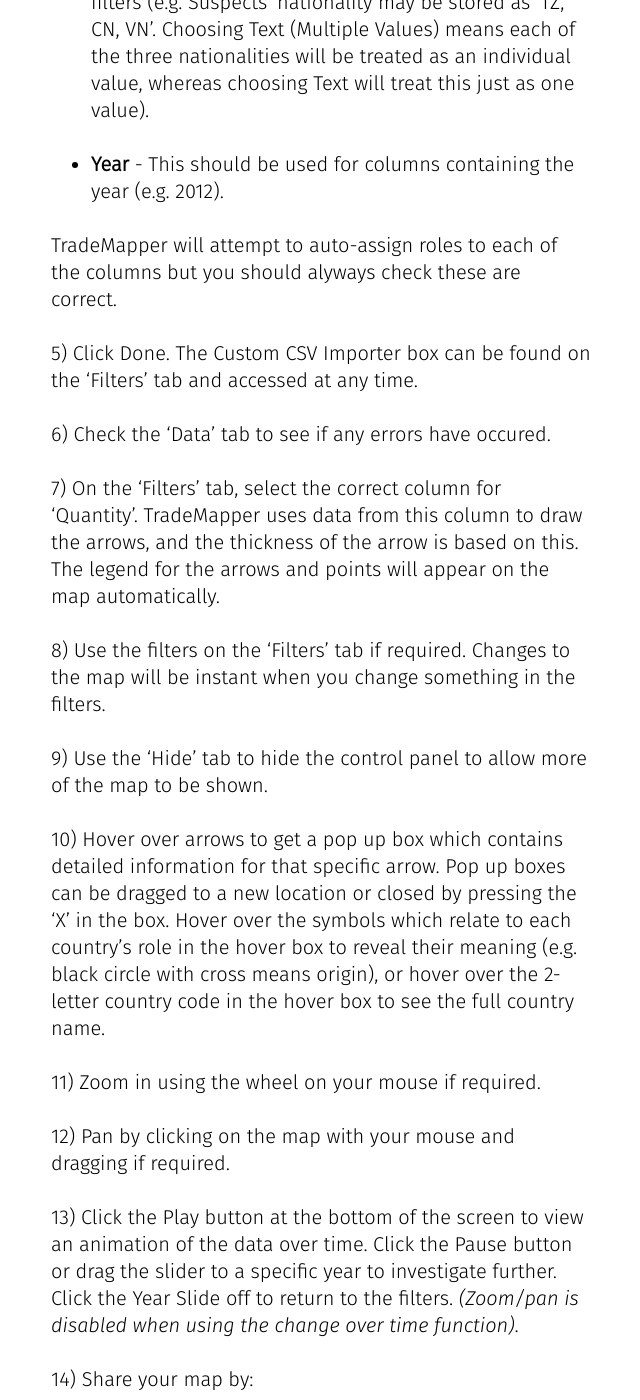
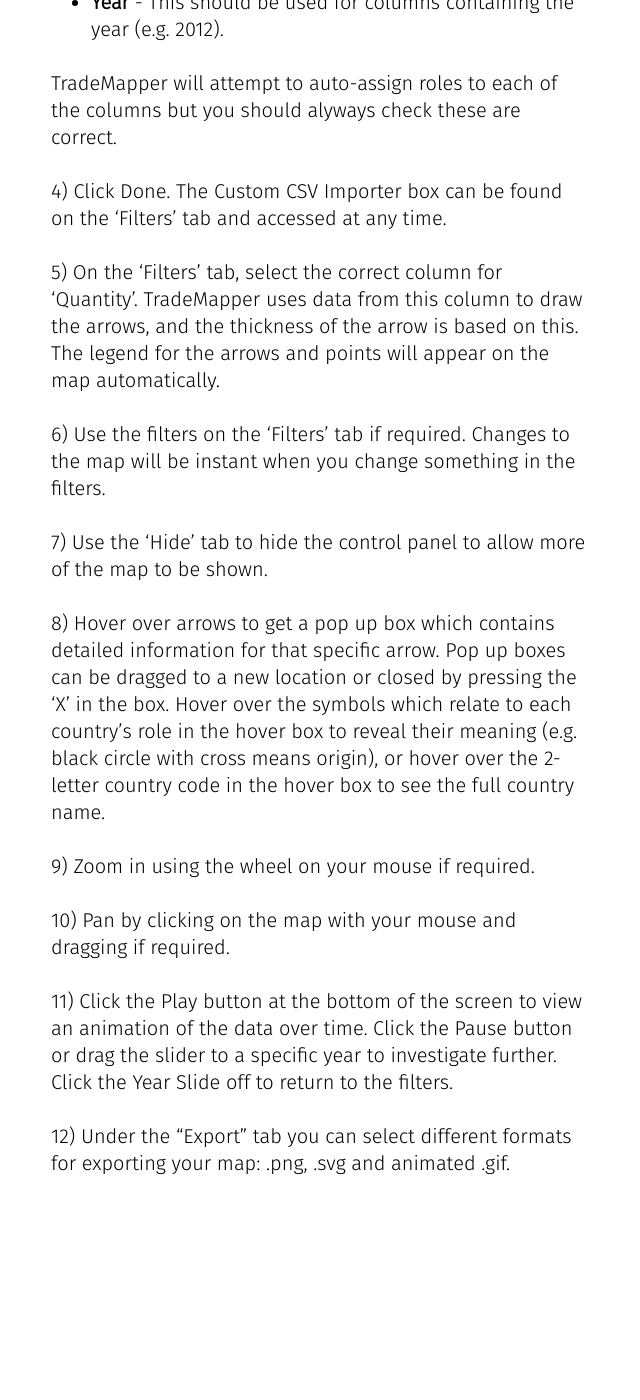
Before and after one commit to trademapper/trademapper-js, a Jekyll site: the page built from _pages/01_starting.md, in a window 1280 px wide and 1400 px high, scrolled down 2764 px. Shown: the whole window, without its empty margins (469-1109 px from the left). Built offline with Jekyll 4.4.1, drawn with Linux system fonts in a browser that asks for light colours; after the commit the page ends 3988 px from its top, so only the background shows below that; some of the changed text lies outside the part shown.

Commit message:
Update 01_starting.md

```diff
--- a/_pages/01_starting.md
+++ b/_pages/01_starting.md
@@ -16,15 +16,13 @@
 
 Below are steps for getting started with TradeMapper. Please read these in conjuction with the rest of the information on this website.
 
-1) Select the 'Data' tab and navigate to your .csv file. Files can be accessed from your computer or online using a url _(e.g. paste http://trademapper.aptivate.org/sample_data/cites/cites_unicorn.csv into the box_).
+1) On the Get Started tab, click "select data" and navigate to your .csv file.
 
-2) If your data is from the CITES or ETIS databases then it should import and draw instantly onto the map.
+2) A Custom CSV Importer box will appear. This interface allows you to map any data by telling TradeMapper which columns to look in for certain information (such as the year, or the location). Do not use any commas within your numerical data (e.g. 100,000 should be 100000).
 
-3) If your data does not come from CITES or ETIS, a Custom CSV Importer box will appear. This interface allows you to map any data by telling TradeMapper which columns to look in for certain information (such as the year, or the location). Do not use any commas within your numerical data (e.g. 100,000 should be 100000).
+3) Use the orange boxes in the Custom CSV Importer interface to assign each column a role:
 
-4) Use the orange boxes in the Custom CSV Importer interface to assign each column a role:
-
-  * __Ignore__ - TradeMapper will ignore this column so it will not be possible to filter on at a later stage. This is useful   when you have lots of columns in your .csv which are irrelevant.
+  * __Ignore__ - TradeMapper will ignore this column so it will not be possible to filter on at a later stage. This is useful when you have lots of columns in your .csv which are irrelevant.
 
   * __Location__ - This should be used when a column contains information on a location in the trade chain. If you select Location, two further boxes will appear underneath which allow you to select;
 
@@ -50,25 +48,20 @@
 
 TradeMapper will attempt to auto-assign roles to each of the columns but you should alyways check these are correct.
 
-5) Click Done. The Custom CSV Importer box can be found on the 'Filters' tab and accessed at any time.
+4) Click Done. The Custom CSV Importer box can be found on the 'Filters' tab and accessed at any time.
 
-6) Check the 'Data' tab to see if any errors have occured.
+5) On the 'Filters' tab, select the correct column for ‘Quantity’. TradeMapper uses data from this column to draw the arrows, and the thickness of the arrow is based on this. The legend for the arrows and points will appear on the map automatically.
 
-7) On the 'Filters' tab, select the correct column for ‘Quantity’. TradeMapper uses data from this column to draw the arrows, and the thickness of the arrow is based on this. The legend for the arrows and points will appear on the map automatically.
+6) Use the filters on the 'Filters' tab if required. Changes to the map will be instant when you change something in the filters.
 
-8) Use the filters on the 'Filters' tab if required. Changes to the map will be instant when you change something in the filters.
+7) Use the 'Hide' tab to hide the control panel to allow more of the map to be shown.
 
-9) Use the 'Hide' tab to hide the control panel to allow more of the map to be shown.
+8) Hover over arrows to get a pop up box which contains detailed information for that specific arrow. Pop up boxes can be dragged to a new location or closed by pressing the ‘X’ in the box.  Hover over the symbols which relate to each country's role in the hover box to reveal their meaning (e.g. black circle with cross means origin), or hover over the 2-letter country code in the hover box to see the full country name.
 
-10) Hover over arrows to get a pop up box which contains detailed information for that specific arrow. Pop up boxes can be dragged to a new location or closed by pressing the ‘X’ in the box.  Hover over the symbols which relate to each country's role in the hover box to reveal their meaning (e.g. black circle with cross means origin), or hover over the 2-letter country code in the hover box to see the full country name.
+9) Zoom in using the wheel on your mouse if required.
 
-11) Zoom in using the wheel on your mouse if required.
+10) Pan by clicking on the map with your mouse and dragging if required.
 
-12) Pan by clicking on the map with your mouse and dragging if required.
+11) Click the Play button at the bottom of the screen to view an animation of the data over time. Click the Pause button or drag the slider to a specific year to investigate further. Click the Year Slide off to return to the filters.
 
-13) Click the Play button at the bottom of the screen to view an animation of the data over time. Click the Pause button or drag the slider to a specific year to investigate further. Click the Year Slide off to return to the filters. _(Zoom/pan is disabled when using the change over time function)_.
-
-14) Share your map by:
-
-  * Taking a screenshot
-  * Embedding the .csv in the url and sharing.
+12) Under the "Export" tab you can select different formats for exporting your map: .png, .svg and animated .gif.
```
Also changed, not shown: other parts of _pages/01_starting.md (+1 -1 lines).
